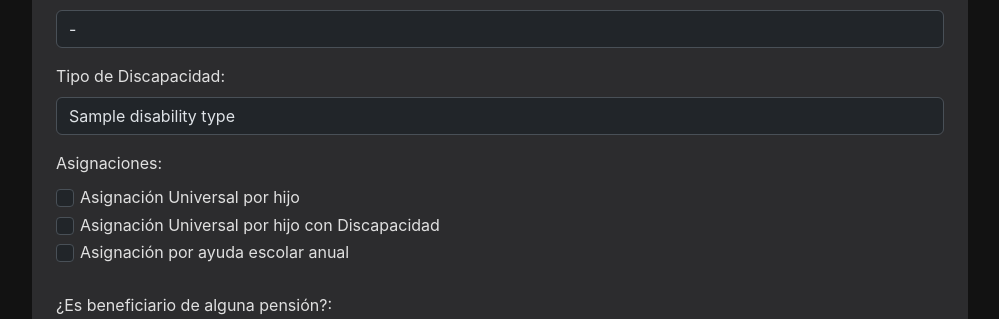
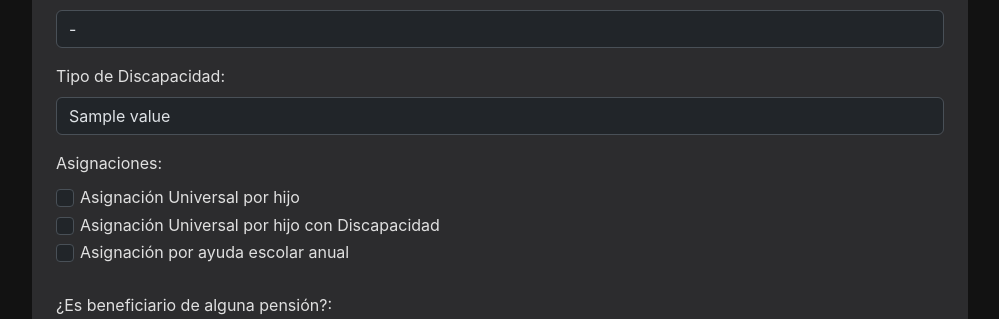
Before and after one commit to lucamaffeo/cedica-management-system, a Flask app: template admin/src/web/templates/riders/form.html in a window 1280 px wide. Shown: the part 2036-2355 px from the top of the page, without its empty margins (140-1139 px from the left). Run offline with Flask 3, Linux system fonts and the light colour scheme; tables that the repository leaves empty hold one stand-in row (values such as "Sample post"); the template is opened without the code that fills it: values that come from a table or form of the project are taken from there, most other values are stand-ins (such as "Sample title", 1, 10 or a date in 2020).

Commit message:
fix typos

```diff
--- a/admin/src/core/repositories/riders.py
+++ b/admin/src/core/repositories/riders.py
@@ -35,7 +35,7 @@ def get_pensions():
     return Rider.pension.property.columns[0].type.enums
 
 def get_headquarters():
-    return Rider.headquarter.property.columns[0].type.enums
+    return Rider.headquarters.property.columns[0].type.enums
 
 def get_conditions():
     return Rider.condition.property.columns[0].type.enums
--- a/admin/src/web/templates/riders/form.html
+++ b/admin/src/web/templates/riders/form.html
@@ -75,8 +75,8 @@
 
 <label class="form-label" for="disability_type">Tipo de Discapacidad:</label>
 <select id="disability_type" name="disability_type" class="form-control">
-  {% for value, label in disability_types %}
-  <option value="{{ value }}" {% if rider and rider.disability_type == value %}selected{% endif %}>{{ label }}</option>
+  {% for value in disability_types %}
+  <option value="{{ value }}" {% if rider and rider.disability_type == value %}selected{% endif %}>{{ value }}</option>
   {% endfor %}
 </select>
 
```
